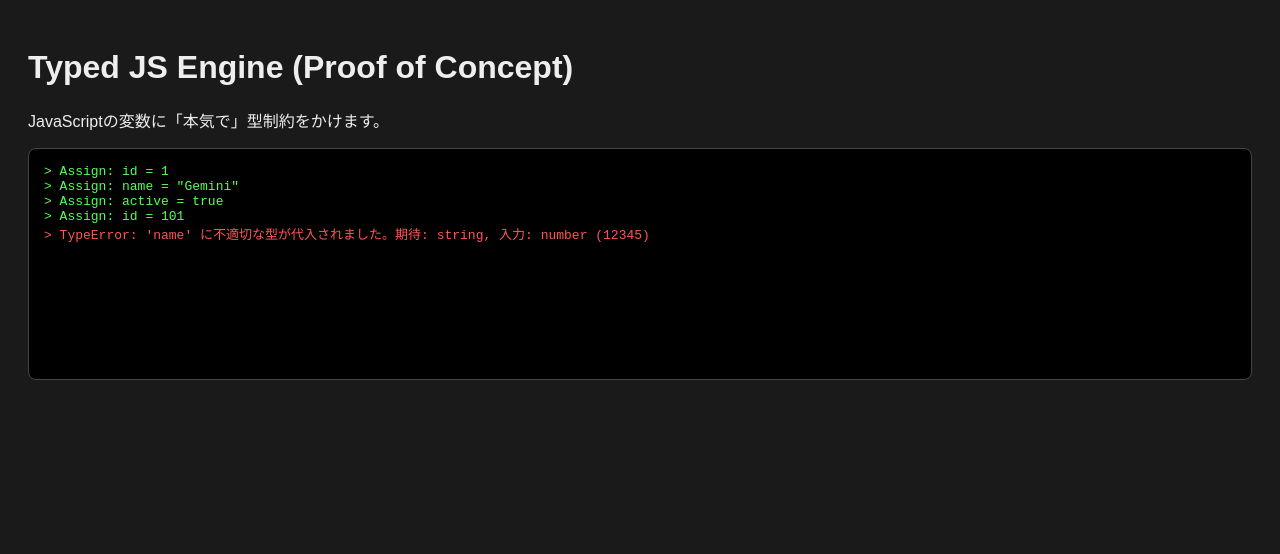
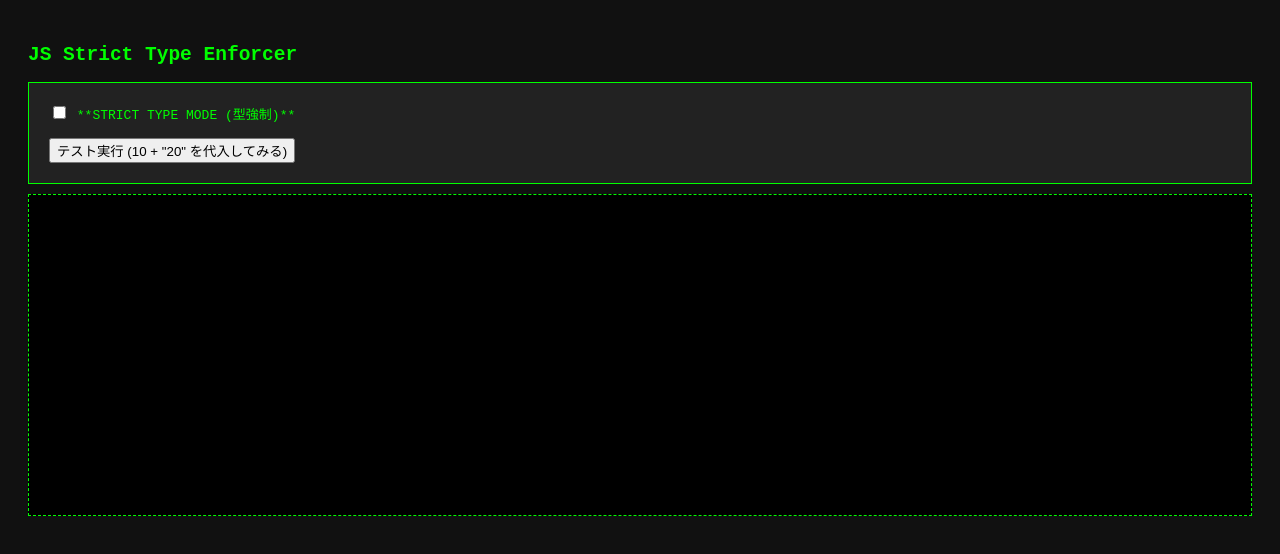
Before and after one commit to frisk-V3/js-to-gatazuke, a plain HTML site: page index.html in a window 1280 px wide. Drawn offline with Linux system fonts and the light colour scheme.

Commit message:
Update index.html

```diff
--- a/index.html
+++ b/index.html
@@ -2,19 +2,26 @@
 <html lang="ja">
 <head>
     <meta charset="UTF-8">
-    <title>Strongly Typed JS Sandbox</title>
+    <title>Core Typed Engine</title>
     <style>
-        body { font-family: sans-serif; background: #1a1a1a; color: #eee; padding: 20px; }
-        .console { background: #000; padding: 15px; border-radius: 8px; border: 1px solid #444; min-height: 200px; font-family: monospace; }
-        .error { color: #ff5555; }
-        .success { color: #55ff55; }
-        .info { color: #55ffff; }
+        body { background: #111; color: #0f0; font-family: monospace; padding: 20px; }
+        .controls { background: #222; padding: 20px; border: 1px solid #0f0; margin-bottom: 10px; }
+        #console { height: 300px; overflow-y: auto; background: #000; padding: 10px; border: 1px dashed #0f0; }
+        .error { color: #f00; font-weight: bold; border-left: 3px solid #f00; padding-left: 5px; }
     </style>
 </head>
 <body>
-    <h1>Typed JS Engine (Proof of Concept)</h1>
-    <p>JavaScriptの変数に「本気で」型制約をかけます。</p>
-    <div id="log" class="console"></div>
+    <h2>JS Strict Type Enforcer</h2>
+
+    <div class="controls">
+        <label>
+            <input type="checkbox" id="strictMode"> **STRICT TYPE MODE (型強制)**
+        </label>
+        <br><br>
+        <button onclick="runTest()">テスト実行 (10 + "20" を代入してみる)</button>
+    </div>
+
+    <div id="console"></div>
 
     <script src="script.js"></script>
 </body>
```
